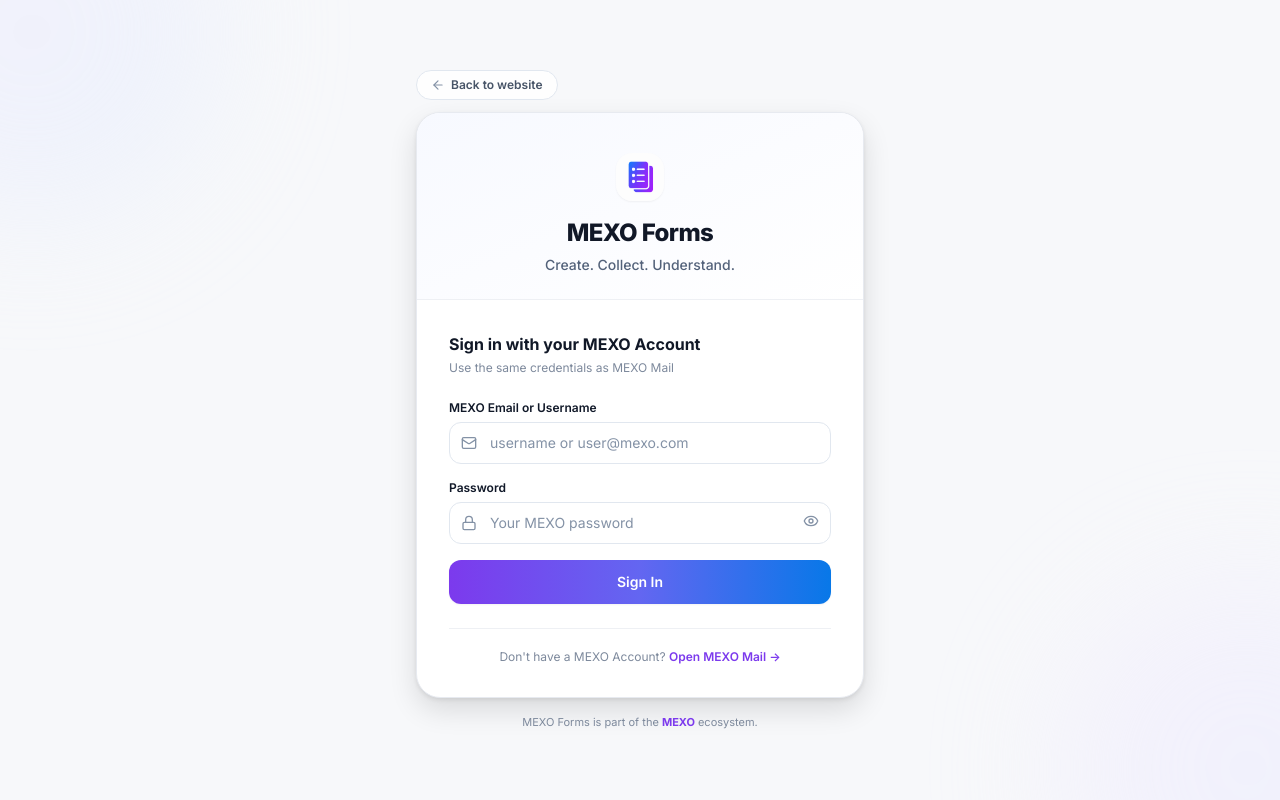
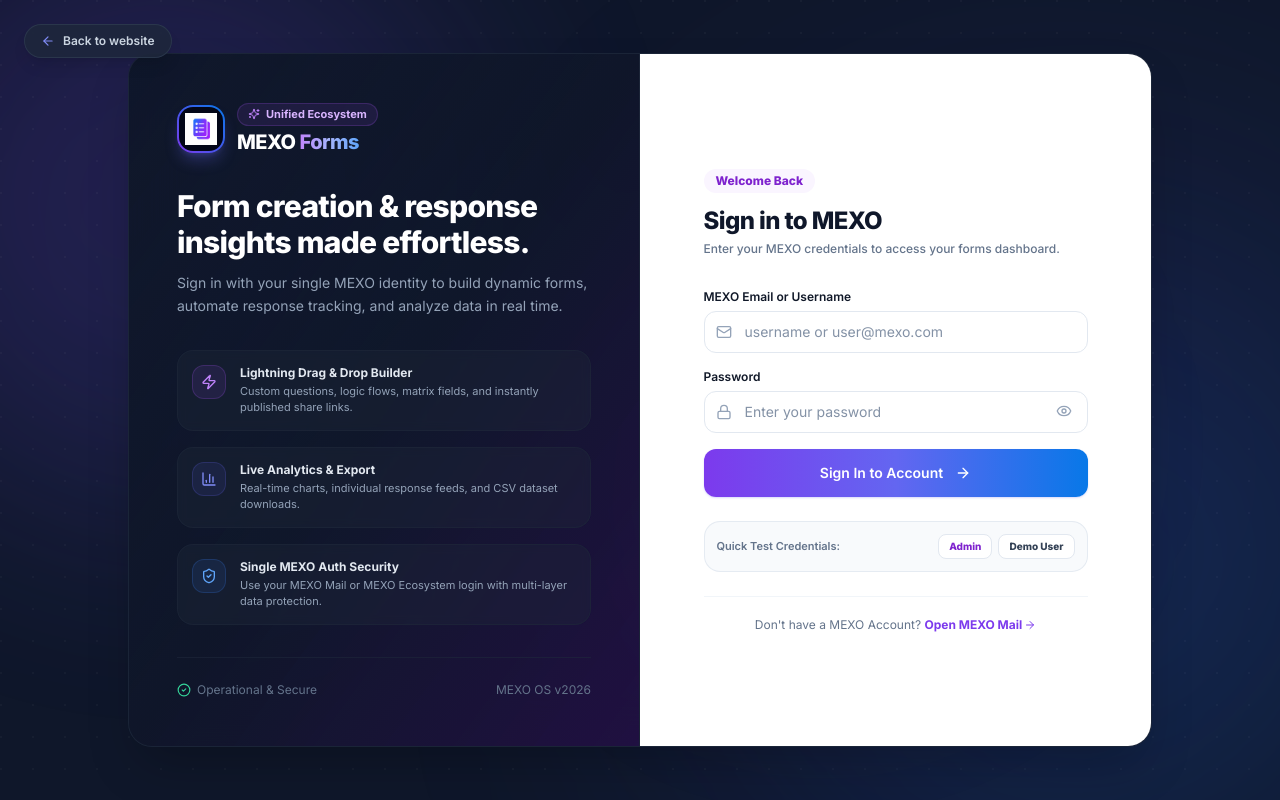
Before and after one commit to cmmanikandan/mexo-forms, a React (Vite) app: page /signin in a window 1280 px wide. Built offline with nearby package versions, Linux system fonts and the light colour scheme.

Commit message:
feat: auth lifecycle flow, route preservation on refresh, and enhanced login page UI

```diff
--- a/src/App.tsx
+++ b/src/App.tsx
@@ -25,12 +25,12 @@
   const [splashFinished, setSplashFinished] = React.useState(false);
 
   React.useEffect(() => {
-    const t1 = setTimeout(() => setSplashProgress(60), 300);
-    const t2 = setTimeout(() => setSplashProgress(85), 650);
+    const t1 = setTimeout(() => setSplashProgress(60), 200);
+    const t2 = setTimeout(() => setSplashProgress(85), 450);
     const t3 = setTimeout(() => {
       setSplashProgress(100);
-      setTimeout(() => setSplashFinished(true), 400);
-    }, 950);
+      setTimeout(() => setSplashFinished(true), 300);
+    }, 700);
 
     return () => {
       clearTimeout(t1);
@@ -42,6 +42,10 @@
   if (isLoading || !splashFinished) {
     return <SplashScreen progress={splashProgress} isFadingOut={splashProgress === 100} />;
   }
+
+  // Fresh load/root route redirect logic:
+  // Logged-in user -> /home (account)
+  // New user -> /welcome (landing)
   return <Navigate to={isAuthenticated ? '/home' : '/welcome'} replace />;
 };
 
@@ -54,6 +58,21 @@
 
   if (!isAuthenticated) {
     return <Navigate to="/signin" replace />;
+  }
+
+  return <>{children}</>;
+};
+
+// Route wrapper for Sign In page: if already authenticated, go straight to account (/home)
+const AuthRoute: React.FC<{ children: React.ReactNode }> = ({ children }) => {
+  const { isAuthenticated, isLoading } = useAuth();
+
+  if (isLoading) {
+    return <SplashScreen progress={90} />;
+  }
+
+  if (isAuthenticated) {
+    return <Navigate to="/home" replace />;
   }
 
   return <>{children}</>;
@@ -95,8 +114,8 @@
           {/* Public Form Respondent View */}
           <Route path="/f/:slug" element={<PublicFormPage />} />
 
-          {/* Auth */}
-          <Route path="/signin" element={<SignInPage />} />
+          {/* Auth: Redirect to /home if already logged in */}
+          <Route path="/signin" element={<AuthRoute><SignInPage /></AuthRoute>} />
 
           {/* Protected App Routes */}
           <Route path="/" element={<RootIndex />} />
--- a/src/contexts/AuthContext.tsx
+++ b/src/contexts/AuthContext.tsx
@@ -14,8 +14,21 @@
 const AuthContext = createContext<AuthContextType | null>(null);
 
 export const AuthProvider: React.FC<{ children: ReactNode }> = ({ children }) => {
-  const [profile, setProfile] = useState<MexoProfile | null>(null);
-  const [isAuthenticated, setIsAuthenticated] = useState(false);
+  const [profile, setProfile] = useState<MexoProfile | null>(() => {
+    try {
+      const stored = localStorage.getItem('mexo_auth_profile');
+      return stored ? JSON.parse(stored) : null;
+    } catch {
+      return null;
+    }
+  });
+  const [isAuthenticated, setIsAuthenticated] = useState<boolean>(() => {
+    try {
+      return !!localStorage.getItem('mexo_auth_profile');
+    } catch {
+      return false;
+    }
+  });
   const [isLoading, setIsLoading] = useState(true);
 
   useEffect(() => {
@@ -29,6 +42,23 @@
           if (p && mounted) {
             setProfile(p);
             setIsAuthenticated(true);
+            try {
+              localStorage.setItem('mexo_auth_profile', JSON.stringify(p));
+            } catch (e) {
+              /* ignore storage errors */
+            }
+          }
+        } else if (mounted) {
+          // Check local storage backup if no active Supabase session
+          const stored = localStorage.getItem('mexo_auth_profile');
+          if (stored) {
+            try {
+              const p = JSON.parse(stored);
+              setProfile(p);
+              setIsAuthenticated(true);
+            } catch {
+              localStorage.removeItem('mexo_auth_profile');
+            }
           }
         }
       } catch (e) {
@@ -45,11 +75,21 @@
       if (event === 'SIGNED_OUT') {
         setProfile(null);
         setIsAuthenticated(false);
+        try {
+          localStorage.removeItem('mexo_auth_profile');
+        } catch (e) {
+          /* ignore */
+        }
       } else if ((event === 'SIGNED_IN' || event === 'TOKEN_REFRESHED') && session?.user) {
         const p = await profileService.getProfileById(session.user.id);
         if (p && mounted) {
           setProfile(p);
           setIsAuthenticated(true);
+          try {
+            localStorage.setItem('mexo_auth_profile', JSON.stringify(p));
+          } catch (e) {
+            /* ignore */
+          }
         }
       }
       if (mounted) setIsLoading(false);
@@ -67,6 +107,11 @@
     if (user) {
       setProfile(user);
       setIsAuthenticated(true);
+      try {
+        localStorage.setItem('mexo_auth_profile', JSON.stringify(user));
+      } catch (e) {
+        /* ignore */
+      }
       setIsLoading(false);
       return { success: true };
     }
@@ -78,6 +123,11 @@
     await authService.signOut();
     setProfile(null);
     setIsAuthenticated(false);
+    try {
+      localStorage.removeItem('mexo_auth_profile');
+    } catch (e) {
+      /* ignore */
+    }
   };
 
   return (
--- a/src/pages/auth/SignInPage.tsx
+++ b/src/pages/auth/SignInPage.tsx
@@ -3,11 +3,14 @@
 import { useAuth } from '../../contexts/AuthContext';
 import { MexoButton } from '../../components/common/MexoButton';
 import { MexoInput } from '../../components/common/MexoInput';
-import { Eye, EyeOff, Lock, Mail, ArrowLeft } from 'lucide-react';
+import {
+  Eye, EyeOff, Lock, Mail, ArrowLeft, Sparkles,
+  ShieldCheck, Zap, BarChart3, CheckCircle2, ArrowRight
+} from 'lucide-react';
 import { useDocumentTitle } from '../../hooks/useDocumentTitle';
 
 export const SignInPage: React.FC = () => {
-  useDocumentTitle('Sign In');
+  useDocumentTitle('Sign In — MEXO Forms');
   const { signIn, isLoading } = useAuth();
   const navigate = useNavigate();
   const [emailOrUsername, setEmailOrUsername] = useState('');
@@ -29,57 +32,151 @@
     if (result.success) {
       navigate('/home', { replace: true });
     } else {
-      setError(result.error || 'Sign in failed. Please try again.');
+      setError(result.error || 'Sign in failed. Please check your credentials.');
     }
   };
 
+  const handleDemoFill = (type: 'admin' | 'user') => {
+    if (type === 'admin') {
+      setEmailOrUsername('admin@mexo.com');
+      setPassword('MexoAdmin#2026!SecureKey');
+    } else {
+      setEmailOrUsername('demo@mexo.com');
+      setPassword('demo1234');
+    }
+    setError('');
+  };
+
   return (
-    <div className="min-h-screen bg-auth-pageBg flex items-center justify-center p-4">
-      {/* Background decorations */}
+    <div className="min-h-screen bg-[#0F172A] text-slate-100 flex items-center justify-center p-4 sm:p-6 lg:p-10 relative overflow-hidden font-sans select-none">
+      {/* Background Animated Gradient Blobs */}
       <div className="absolute inset-0 overflow-hidden pointer-events-none">
-        <div className="absolute -top-40 -left-40 w-96 h-96 bg-gradient-to-br from-purple-100 to-blue-100 rounded-full opacity-40 blur-3xl" />
-        <div className="absolute -bottom-40 -right-40 w-96 h-96 bg-gradient-to-tl from-indigo-100 to-purple-100 rounded-full opacity-40 blur-3xl" />
+        <div className="absolute top-[-10%] left-[-10%] w-[600px] h-[600px] bg-gradient-to-br from-[#7C3AED]/30 to-[#6366F1]/20 rounded-full blur-[120px] animate-pulse" />
+        <div className="absolute bottom-[-10%] right-[-10%] w-[700px] h-[700px] bg-gradient-to-tl from-[#0878e8]/25 to-[#7C3AED]/15 rounded-full blur-[140px]" />
+        <div className="absolute top-[30%] right-[20%] w-[400px] h-[400px] bg-indigo-500/10 rounded-full blur-[100px]" />
+
+        {/* Subtle SVG Grid overlay */}
+        <div
+          className="absolute inset-0 opacity-[0.03]"
+          style={{
+            backgroundImage: `radial-gradient(circle at 1px 1px, #fff 1px, transparent 0)`,
+            backgroundSize: '32px 32px'
+          }}
+        />
       </div>
 
-      <div className="relative w-full max-w-md">
-        {/* Back to website link */}
-        <div className="mb-3">
+      {/* Navigation link: Back to website */}
+      <div className="absolute top-6 left-6 z-20">
         <button
           id="signin-back-website"
           onClick={() => navigate('/welcome')}
-            className="inline-flex items-center gap-1.5 text-xs font-semibold text-app-body hover:text-[#7C3AED] transition-colors bg-white/80 backdrop-blur-sm px-3.5 py-1.5 rounded-full border border-app-border shadow-xs"
+          className="inline-flex items-center gap-2 text-xs font-semibold text-slate-300 hover:text-white bg-slate-800/80 hover:bg-slate-800 backdrop-blur-md px-4 py-2 rounded-full border border-slate-700/60 shadow-lg transition-all transform hover:-translate-x-0.5"
         >
-            <ArrowLeft className="w-3.5 h-3.5 text-app-muted" /> Back to website
+          <ArrowLeft className="w-3.5 h-3.5 text-indigo-400" /> Back to website
         </button>
       </div>
 
-        {/* Card */}
-        <div className="bg-white rounded-3xl shadow-mexo-popover border border-auth-border overflow-hidden">
-          {/* Header brand */}
-          <div className="bg-gradient-to-br from-[#F7F9FF] to-white px-8 pt-10 pb-6 border-b border-auth-separator text-center">
-            <div className="flex items-center justify-center gap-3 mb-4">
-              <div className="w-12 h-12 rounded-2xl overflow-hidden shadow-mexo-sm">
+      {/* Main Glass Layout Container */}
+      <div className="relative w-full max-w-5xl bg-slate-900/80 border border-slate-800/80 rounded-3xl shadow-2xl backdrop-blur-xl overflow-hidden grid grid-cols-1 lg:grid-cols-12 z-10">
+
+        {/* Left Side: Brand & Feature Highlights (Desktop) */}
+        <div className="lg:col-span-6 p-8 lg:p-12 bg-gradient-to-br from-slate-900/90 via-slate-900/60 to-purple-950/40 flex flex-col justify-between border-b lg:border-b-0 lg:border-r border-slate-800/80">
+          <div>
+            {/* Brand Logo & Pill */}
+            <div className="flex items-center gap-3 mb-8">
+              <div className="w-12 h-12 rounded-2xl bg-gradient-to-tr from-[#7C3AED] to-[#0878e8] p-0.5 shadow-lg shadow-indigo-500/30">
+                <div className="w-full h-full bg-slate-950 rounded-[14px] flex items-center justify-center p-1.5 overflow-hidden">
                   <img src="/logo.png" alt="MEXO Forms" className="w-full h-full object-contain" />
                 </div>
               </div>
-            <h1 className="text-2xl font-extrabold text-auth-textPrimary tracking-tight">MEXO Forms</h1>
-            <p className="text-sm text-auth-textSecondary mt-1.5 font-medium">Create. Collect. Understand.</p>
+              <div>
+                <div className="inline-flex items-center gap-1.5 px-2.5 py-0.5 rounded-full bg-purple-500/10 border border-purple-500/20 text-[11px] font-bold text-purple-300">
+                  <Sparkles className="w-3 h-3 text-purple-400" /> Unified Ecosystem
+                </div>
+                <h2 className="text-xl font-extrabold tracking-tight text-white mt-0.5">
+                  MEXO <span className="bg-gradient-to-r from-purple-400 via-indigo-300 to-blue-400 bg-clip-text text-transparent">Forms</span>
+                </h2>
+              </div>
             </div>
 
-          {/* Form */}
-          <div className="px-8 py-8">
-            <div className="mb-6">
-              <h2 className="text-base font-bold text-auth-textPrimary">Sign in with your MEXO Account</h2>
-              <p className="text-xs text-auth-textMuted mt-1">Use the same credentials as MEXO Mail</p>
+            {/* Main Tagline */}
+            <h1 className="text-2xl sm:text-3xl font-black text-white leading-tight tracking-tight mb-3">
+              Form creation & response insights made effortless.
+            </h1>
+            <p className="text-sm text-slate-400 leading-relaxed mb-8">
+              Sign in with your single MEXO identity to build dynamic forms, automate response tracking, and analyze data in real time.
+            </p>
+
+            {/* Feature Cards List */}
+            <div className="space-y-4">
+              <div className="flex items-start gap-3.5 p-3.5 rounded-2xl bg-slate-800/40 border border-slate-800/60 backdrop-blur-sm transition-all hover:border-purple-500/30">
+                <div className="p-2 rounded-xl bg-purple-500/10 text-purple-400 border border-purple-500/20 shrink-0">
+                  <Zap className="w-4 h-4" />
+                </div>
+                <div>
+                  <h4 className="text-xs font-bold text-slate-200">Lightning Drag & Drop Builder</h4>
+                  <p className="text-[11px] text-slate-400 mt-0.5">Custom questions, logic flows, matrix fields, and instantly published share links.</p>
+                </div>
               </div>
 
+              <div className="flex items-start gap-3.5 p-3.5 rounded-2xl bg-slate-800/40 border border-slate-800/60 backdrop-blur-sm transition-all hover:border-indigo-500/30">
+                <div className="p-2 rounded-xl bg-indigo-500/10 text-indigo-400 border border-indigo-500/20 shrink-0">
+                  <BarChart3 className="w-4 h-4" />
+                </div>
+                <div>
+                  <h4 className="text-xs font-bold text-slate-200">Live Analytics & Export</h4>
+                  <p className="text-[11px] text-slate-400 mt-0.5">Real-time charts, individual response feeds, and CSV dataset downloads.</p>
+                </div>
+              </div>
+
+              <div className="flex items-start gap-3.5 p-3.5 rounded-2xl bg-slate-800/40 border border-slate-800/60 backdrop-blur-sm transition-all hover:border-blue-500/30">
+                <div className="p-2 rounded-xl bg-blue-500/10 text-blue-400 border border-blue-500/20 shrink-0">
+                  <ShieldCheck className="w-4 h-4" />
+                </div>
+                <div>
+                  <h4 className="text-xs font-bold text-slate-200">Single MEXO Auth Security</h4>
+                  <p className="text-[11px] text-slate-400 mt-0.5">Use your MEXO Mail or MEXO Ecosystem login with multi-layer data protection.</p>
+                </div>
+              </div>
+            </div>
+          </div>
+
+          {/* Footer Badge */}
+          <div className="mt-8 pt-6 border-t border-slate-800/60 flex items-center justify-between text-xs text-slate-500">
+            <span className="flex items-center gap-1.5">
+              <CheckCircle2 className="w-3.5 h-3.5 text-emerald-400" /> Operational & Secure
+            </span>
+            <span>MEXO OS v2026</span>
+          </div>
+        </div>
+
+        {/* Right Side: Interactive Sign-In Form Container */}
+        <div className="lg:col-span-6 p-8 lg:p-12 flex flex-col justify-center bg-white text-slate-900">
+          <div className="max-w-sm mx-auto w-full">
+            {/* Form Header */}
+            <div className="mb-8">
+              <div className="inline-block px-3 py-1 rounded-full bg-purple-50 text-purple-700 text-xs font-extrabold mb-3">
+                Welcome Back
+              </div>
+              <h2 className="text-2xl font-extrabold text-slate-900 tracking-tight">
+                Sign in to MEXO
+              </h2>
+              <p className="text-xs text-slate-500 mt-1 font-medium">
+                Enter your MEXO credentials to access your forms dashboard.
+              </p>
+            </div>
+
+            {/* Error Banner */}
             {error && (
-              <div className="mb-5 px-4 py-3 bg-rose-50 border border-rose-200 rounded-xl text-xs font-medium text-rose-700">
-                {error}
+              <div className="mb-6 px-4 py-3 bg-rose-50 border border-rose-200 rounded-2xl text-xs font-semibold text-rose-700 flex items-start gap-2.5 animate-in fade-in slide-in-from-top-1 duration-200">
+                <span className="shrink-0 w-4 h-4 rounded-full bg-rose-200 text-rose-800 flex items-center justify-center font-bold text-[10px] mt-0.5">!</span>
+                <span>{error}</span>
               </div>
             )}
 
+            {/* Form */}
             <form onSubmit={handleSubmit} className="space-y-4" noValidate>
+              <div>
                 <MexoInput
                   id="signin-email"
                   type="text"
@@ -87,61 +184,86 @@
                   placeholder="username or user@mexo.com"
                   value={emailOrUsername}
                   onChange={e => setEmailOrUsername(e.target.value)}
-                leftIcon={<Mail className="w-4 h-4" />}
+                  leftIcon={<Mail className="w-4 h-4 text-slate-400" />}
                   autoComplete="username"
+                  className="bg-slate-50/70 border-slate-200 focus:bg-white text-slate-900"
                 />
+              </div>
+
+              <div>
                 <MexoInput
                   id="signin-password"
                   type={showPassword ? 'text' : 'password'}
                   label="Password"
-                placeholder="Your MEXO password"
+                  placeholder="Enter your password"
                   value={password}
                   onChange={e => setPassword(e.target.value)}
-                leftIcon={<Lock className="w-4 h-4" />}
+                  leftIcon={<Lock className="w-4 h-4 text-slate-400" />}
                   rightIcon={
                     <button
                       type="button"
                       onClick={() => setShowPassword(p => !p)}
-                    className="text-app-muted hover:text-app-body transition-colors"
+                      className="text-slate-400 hover:text-slate-600 transition-colors p-1"
                       aria-label={showPassword ? 'Hide password' : 'Show password'}
                     >
                       {showPassword ? <EyeOff className="w-4 h-4" /> : <Eye className="w-4 h-4" />}
                     </button>
                   }
                   autoComplete="current-password"
+                  className="bg-slate-50/70 border-slate-200 focus:bg-white text-slate-900"
                 />
+              </div>
 
               <MexoButton
                 type="submit"
                 variant="primary"
                 size="lg"
                 loading={loading || isLoading}
-                className="w-full mt-2"
+                rightIcon={!(loading || isLoading) ? <ArrowRight className="w-4 h-4 ml-1" /> : undefined}
+                className="w-full mt-3 py-3.5 text-sm font-extrabold rounded-2xl shadow-lg shadow-indigo-500/25 hover:shadow-indigo-500/40 transition-all"
               >
-                Sign In
+                Sign In to Account
               </MexoButton>
             </form>
 
-            <div className="mt-6 pt-5 border-t border-auth-separator text-center">
-              <p className="text-xs text-auth-textMuted">
+            {/* Quick Demo Login Option */}
+            <div className="mt-6 p-3 rounded-2xl bg-slate-50 border border-slate-200/80 flex items-center justify-between">
+              <span className="text-[11px] font-semibold text-slate-500">Quick Test Credentials:</span>
+              <div className="flex gap-1.5">
+                <button
+                  type="button"
+                  onClick={() => handleDemoFill('admin')}
+                  className="px-2.5 py-1 rounded-lg text-[10px] font-extrabold bg-white border border-slate-200 text-purple-700 hover:bg-purple-50 transition-colors shadow-2xs"
+                >
+                  Admin
+                </button>
+                <button
+                  type="button"
+                  onClick={() => handleDemoFill('user')}
+                  className="px-2.5 py-1 rounded-lg text-[10px] font-extrabold bg-white border border-slate-200 text-slate-700 hover:bg-slate-100 transition-colors shadow-2xs"
+                >
+                  Demo User
+                </button>
+              </div>
+            </div>
+
+            {/* Signup / MEXO Mail Link */}
+            <div className="mt-6 pt-5 border-t border-slate-100 text-center">
+              <p className="text-xs text-slate-500">
                 Don't have a MEXO Account?{' '}
                 <a
                   href={(import.meta as any).env?.VITE_MEXO_MAIL_URL || 'https://mexo-mail.vercel.app'}
                   target="_blank"
                   rel="noopener noreferrer"
-                  className="font-semibold text-[#7C3AED] hover:text-[#6D28D9] transition-colors"
+                  className="font-bold text-[#7C3AED] hover:text-[#6D28D9] transition-colors inline-flex items-center gap-0.5"
                 >
-                  Open MEXO Mail →
+                  Open MEXO Mail <ArrowRight className="w-3 h-3 inline" />
                 </a>
               </p>
             </div>
           </div>
         </div>
 
-        <p className="text-center text-[11px] text-auth-textMuted mt-4">
-          MEXO Forms is part of the{' '}
-          <span className="font-bold text-[#7C3AED]">MEXO</span> ecosystem.
-        </p>
       </div>
     </div>
   );
```
Lines whose indentation alone changed are shown as unchanged.
